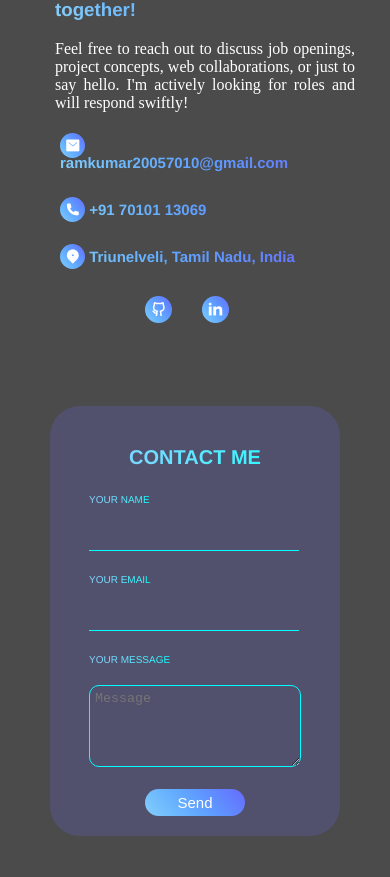
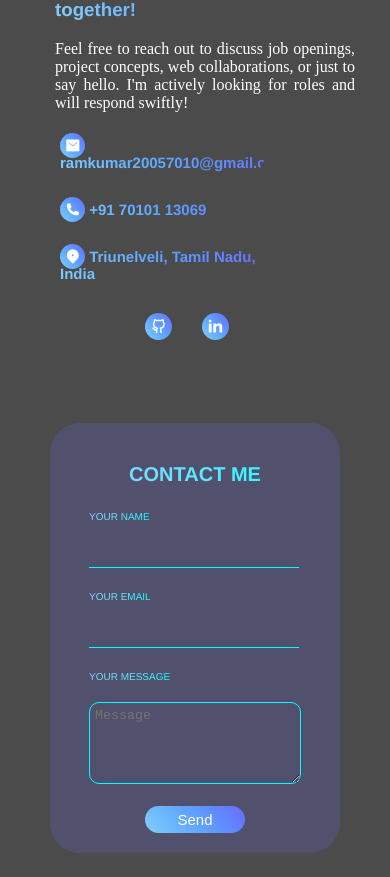
Before and after one commit to ramkumar20057010/portfolio, a React (Vite) app: page / in a window 390 px wide. Shown: the part 6418-7295 px from the top of the page. Built offline with nearby package versions, Linux system fonts and the light colour scheme.

Commit message:
update css file

```diff
--- a/src/index.css
+++ b/src/index.css
@@ -1785,7 +1785,7 @@
     }
 
     .contdetails h4 {
-        min-width: 250px;
+        width: 200px;
         color: transparent;
         background: var(--primary);
         background-clip: text;
```
